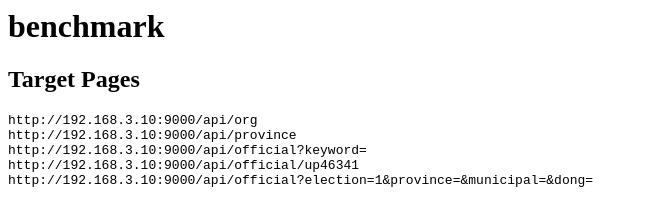
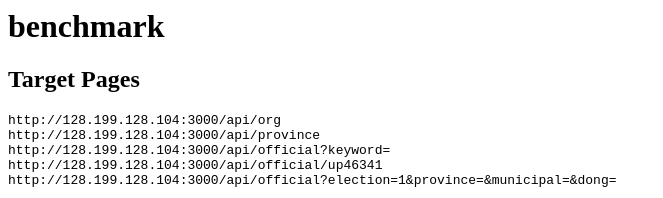
Before and after one commit to pretty00butt/officials-explorer-benchmark, a plain HTML site: page index.html in a window 1280 px wide. Shown: the top 198 px of the page, without its empty margins (0-663 px from the left). Drawn offline with Linux system fonts and the light colour scheme.

Commit message:
finished test

```diff
--- a/index.html
+++ b/index.html
@@ -8,11 +8,11 @@
 
 <h2>Target Pages</h2>
 <pre>
-http://192.168.3.10:9000/api/org
-http://192.168.3.10:9000/api/province
-http://192.168.3.10:9000/api/official?keyword=
-http://192.168.3.10:9000/api/official/up46341
-http://192.168.3.10:9000/api/official?election=1&province=&municipal=&dong=
+http://128.199.128.104:3000/api/org
+http://128.199.128.104:3000/api/province
+http://128.199.128.104:3000/api/official?keyword=
+http://128.199.128.104:3000/api/official/up46341
+http://128.199.128.104:3000/api/official?election=1&province=&municipal=&dong=
 </pre>
 <div class='table'>
  <div class='table-row'> <div class='table-cell'><img src='image/mysqld-2000-100.png' /></div> </div>
```
Also changed, not shown: image/ab-1000.png (deleted), image/ab-2000.png (added), image/mysqld-1000-10.png, image/mysqld-2000-100.png, image/node-1000-10.png, image/node-2000-100.png, pages.txt, 4 other files.
